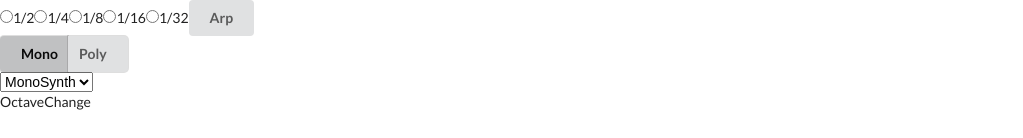
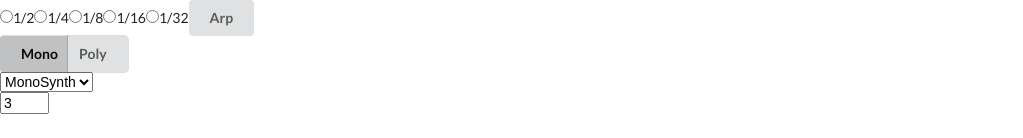
Before and after one commit to hoshikitsunoda/react-synth, a React (Create React App) app: page / in a window 1280 px wide. Shown: the top 138 px of the page, without its empty margins (0-1023 px from the left). Built offline with nearby package versions, Linux system fonts and the light colour scheme.

Commit message:
add handler to receive state from OctaveSelect #3

```diff
--- a/src/components/ControlPanel.js
+++ b/src/components/ControlPanel.js
@@ -14,7 +14,7 @@ const ControlPanel = props => {
         synthVoice={props.synthVoice}
         synthChange={props.synthChange}
       />
-      <OctaveChange />
+      <OctaveChange octaveChange={props.octaveChange} />
     </div>
   )
 }
--- a/src/components/OctaveChange.js
+++ b/src/components/OctaveChange.js
@@ -1,9 +1,29 @@
 import React, { Component } from 'react'
 
 class OctaveChange extends Component {
-  state = { octave: '' }
+  state = { octave: 3 }
+
+  handleUpdate = () => {
+    this.props.octaveChange(this.state.octave)
+  }
+
+  handleOctaveChange = event => {
+    this.setState({ octave: event.target.value }, this.handleUpdate)
+  }
+
   render() {
-    return <div>OctaveChange</div>
+    return (
+      <div>
+        <input
+          onChange={this.handleOctaveChange}
+          type="number"
+          value={this.state.octave}
+          name="octave"
+          min="0"
+          max="7"
+        />
+      </div>
+    )
   }
 }
 
--- a/src/components/Synth.js
+++ b/src/components/Synth.js
@@ -5,7 +5,13 @@ import KeyBoard from './KeyBoard'
 import Tone from 'tone'
 
 class Synth extends Component {
-  state = { type: 'Mono', voice: 'mono', noteLength: '', note: '' }
+  state = {
+    type: 'Mono',
+    voice: 'mono',
+    noteLength: '',
+    note: '',
+    octave: 0
+  }
 
   delay = new Tone.PingPongDelay('8t', 0.2)
   wah = new Tone.AutoWah()
@@ -31,6 +37,10 @@ class Synth extends Component {
 
   handleChangeType = type => {
     this.setState({ type: type }, this.handleSynthChange)
+  }
+
+  handleChangeOctave = octave => {
+    this.setState({ octave: octave })
   }
 
   handleSynthChange = () => {
@@ -113,8 +123,13 @@ class Synth extends Component {
           changeSynthType={this.handleChangeType}
           synthVoice={this.state.voice}
           synthChange={this.handleSynthChange}
+          octaveChange={this.handleChangeOctave}
         />
-        <KeyBoard onClick={this.handleChangeType} sendNote={this.getNote} />
+        <KeyBoard
+          onClick={this.handleChangeType}
+          sendNote={this.getNote}
+          octave={this.state.octave}
+        />
       </div>
     )
   }
```
